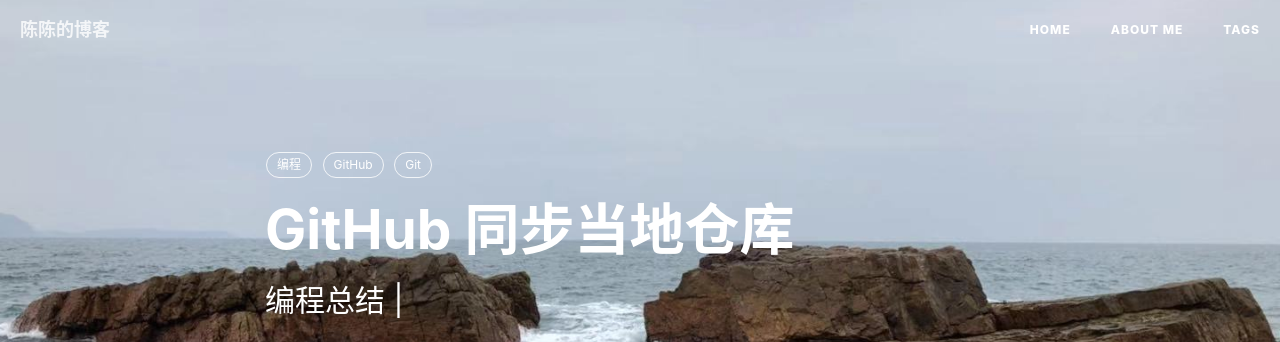
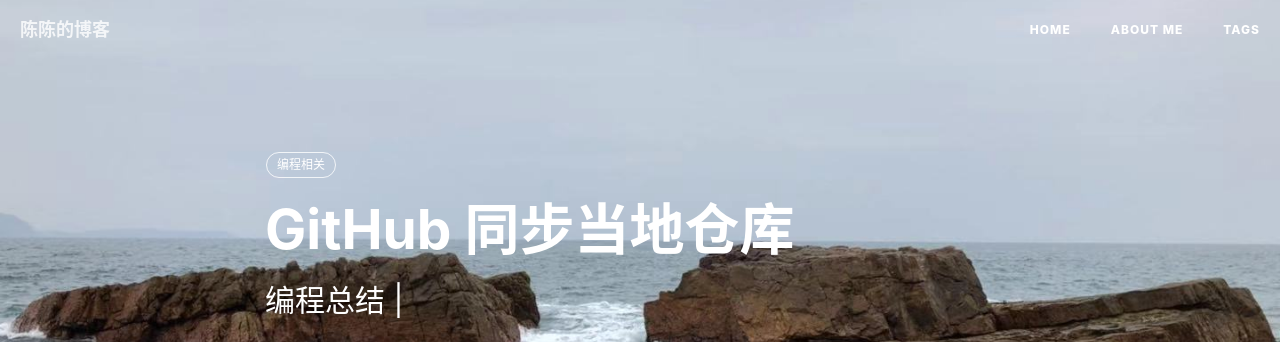
Before and after one commit to chensong212/chensong212.github.io, a Jekyll site: the page built from _posts/2020-11-21-git1.md, in a window 1280 px wide and 900 px high. Shown: the top 342 px of the window. Built offline with Jekyll 4.4.1, drawn with Linux system fonts in a browser that asks for light colours; nearby versions of some CDN libraries; comment, search, counter and statistics services are not loaded.

Commit message:
Update 2020-11-21-git1.md

```diff
--- a/_posts/2020-11-21-git1.md
+++ b/_posts/2020-11-21-git1.md
@@ -7,9 +7,7 @@ author:     陈陈
 header-img:
 catalog: true
 tags:
-    - 编程
-    - GitHub
-    - Git
+    - 编程相关
 
 ---
 
```
